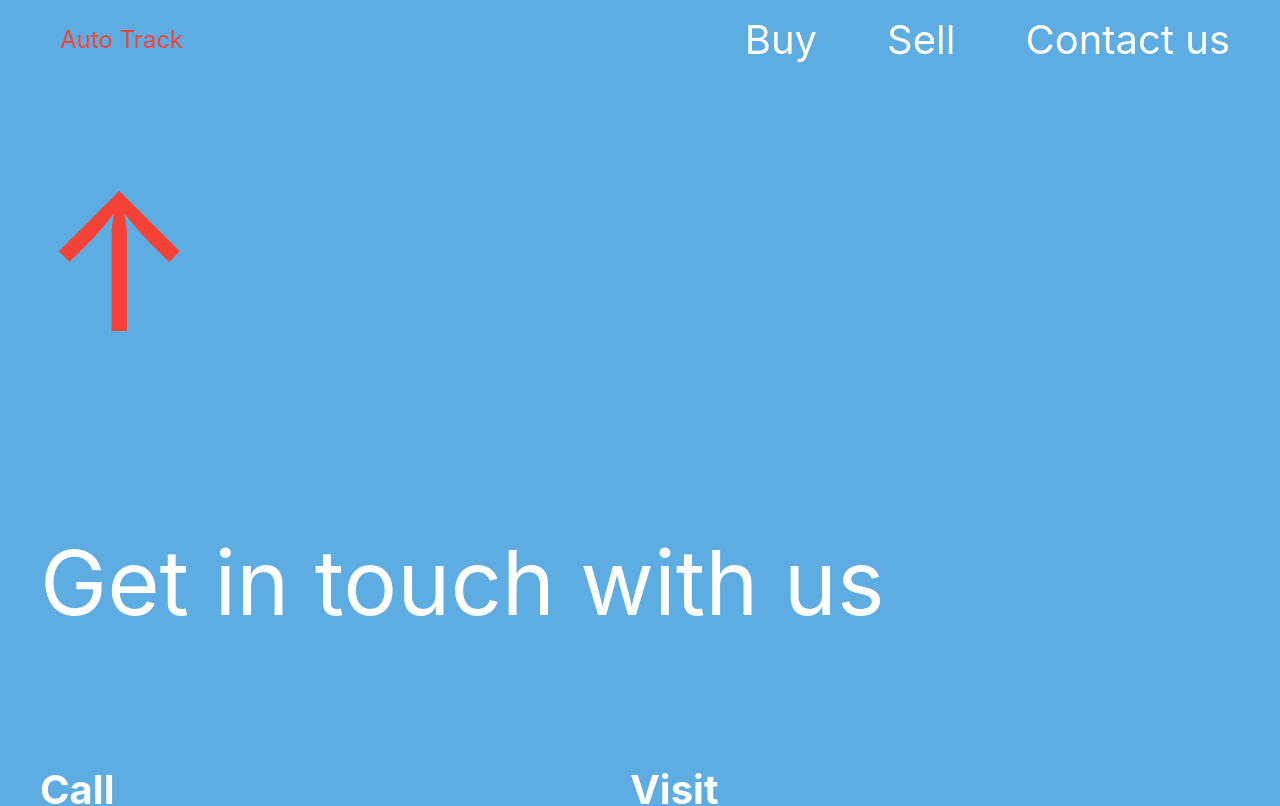
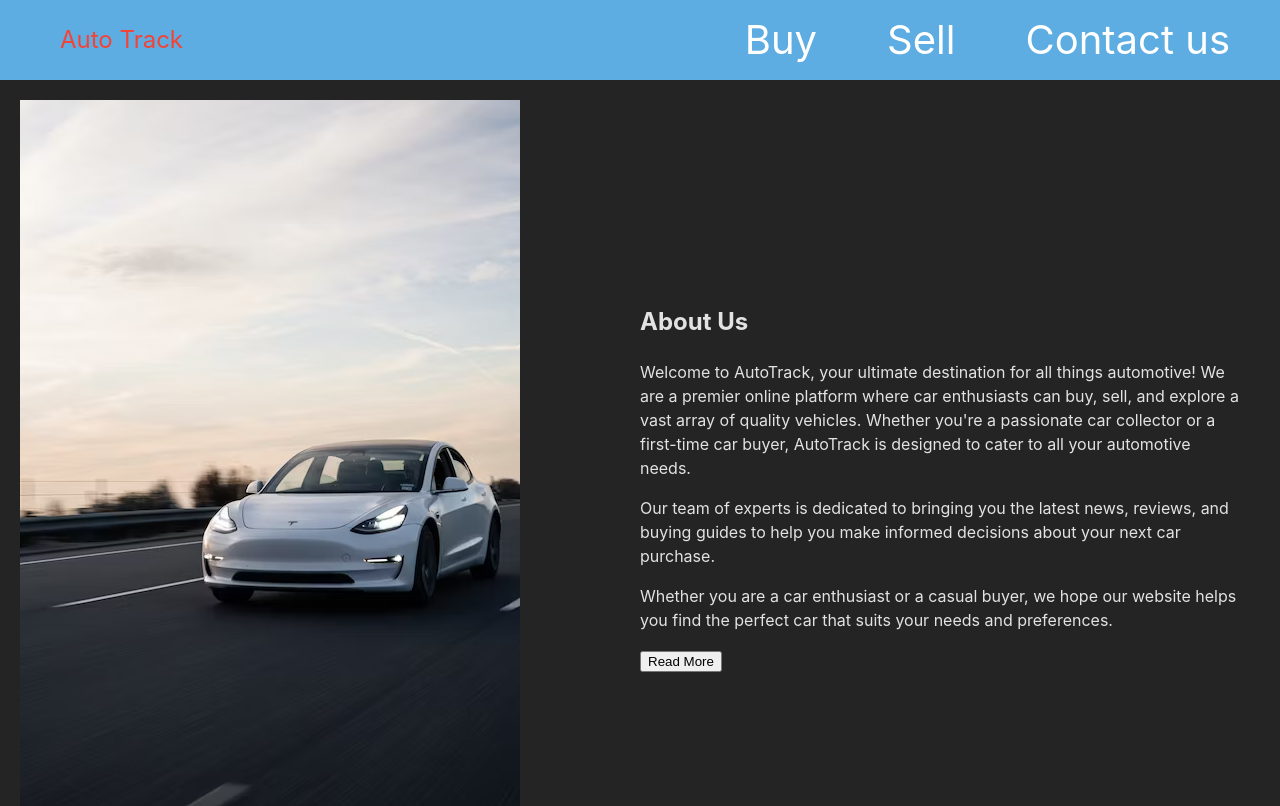
Before and after one commit to barondevke/AutoTrackFinal, a React (Vite) app: page /about-us in a window 1280 px wide. Shown: the top 806 px of the page. Built offline with nearby package versions, Linux system fonts and the light colour scheme.

Commit message:
about page modification

```diff
--- a/package.json
+++ b/package.json
@@ -23,6 +23,7 @@
     "eslint-plugin-react": "^7.32.2",
     "eslint-plugin-react-hooks": "^4.6.0",
     "eslint-plugin-react-refresh": "^0.4.3",
+    "nodemon": "^3.0.1",
     "vite": "^4.4.5"
   }
 }
--- a/src/App.jsx
+++ b/src/App.jsx
@@ -1,5 +1,5 @@
 import { useState } from 'react'
-import { Routes, Route } from 'react-router-dom'
+import { Routes, Route, Link } from 'react-router-dom'
 import axios from 'axios'
 import './App.css'
 import NavBar from './Components/NavBar'
@@ -8,6 +8,7 @@ import HomePage from './Components/HomePage'
 import SellPage from './Components/SellPage'
 import CarPage from './Components/CarPage'
 import BuyPage from './Components/BuyPage'
+import AboutPage from "./Components/AboutPage"
 
 
 function App() {
@@ -39,12 +40,19 @@ function App() {
   return (
     <>
     <NavBar/>
+    <AboutPage />
       <Routes>
         <Route exact path ="/" element={<HomePage/>}/>
         <Route exact path ="/buy" element={<BuyPage/>}/>
+
         <Route exact path ="/sell" element={<SellPage/>}/>
+        <Route exact path="/about-us" element={<AboutPage />} />
+
+
       </Routes>
+
     <Footer/>
+
     </>
   )
 }
--- a/src/Components/AboutPage.jsx
+++ b/src/Components/AboutPage.jsx
@@ -1,7 +1,40 @@
-import React from "react";
+import React from 'react';
+import { Link } from 'react-router-dom'
+import carImage from './images/image.avif';
 
-export default function AboutPage () {
-    return (
-        <h1>Make about page here</h1>
-    )
-}
+
+const AboutPage = () => {
+  return (
+    <div className="about-us-container">
+      <div className="car-image-container">
+        <img src= {carImage} alt="Car" className="car-image" />
+      </div>
+      <div className="about-us-content">
+        <h2>About Us</h2>
+        <p>
+        Welcome to AutoTrack, your ultimate
+        destination for all things automotive!
+         We are a premier online platform where car
+          enthusiasts can buy, sell, and explore a vast
+          array of quality vehicles. Whether you're a
+          passionate car collector or a first-time car buyer,
+          AutoTrack is designed to cater to all your automotive needs.
+          </p>
+          <p>
+            Our team of experts is dedicated to bringing you the latest news,
+            reviews, and buying guides to help you make informed decisions about
+            your next car purchase.
+          </p>
+          <p>
+            Whether you are a car enthusiast or a casual buyer, we hope our website
+            helps you find the perfect car that suits your needs and preferences.
+          </p>
+        <Link to="/buy-sell">
+          <button>Read More</button>
+        </Link>
+      </div>
+    </div>
+  );
+};
+
+export default AboutPage;
--- a/src/index.css
+++ b/src/index.css
@@ -27,3 +27,26 @@ code {
   font-family: source-code-pro, Menlo, Monaco, Consolas, 'Courier New',
     monospace;
 }
+/* AboutUs.css (create this file in the same folder as AboutUs.js) */
+
+.about-us-container {
+  display: flex;
+  align-items: center;
+  justify-content: space-around;
+  margin: 20px;
+}
+
+.car-image-container {
+  flex: 1;
+}
+
+.car-image {
+  width: 100%;
+  max-width: 500px;
+  height: auto;
+}
+
+.about-us-content {
+  flex: 1;
+  padding: 20px;
+}
```
Also changed, not shown: src/Components/images/image.avif (added), 1 other file (tests, documents, lock files or other folders).
